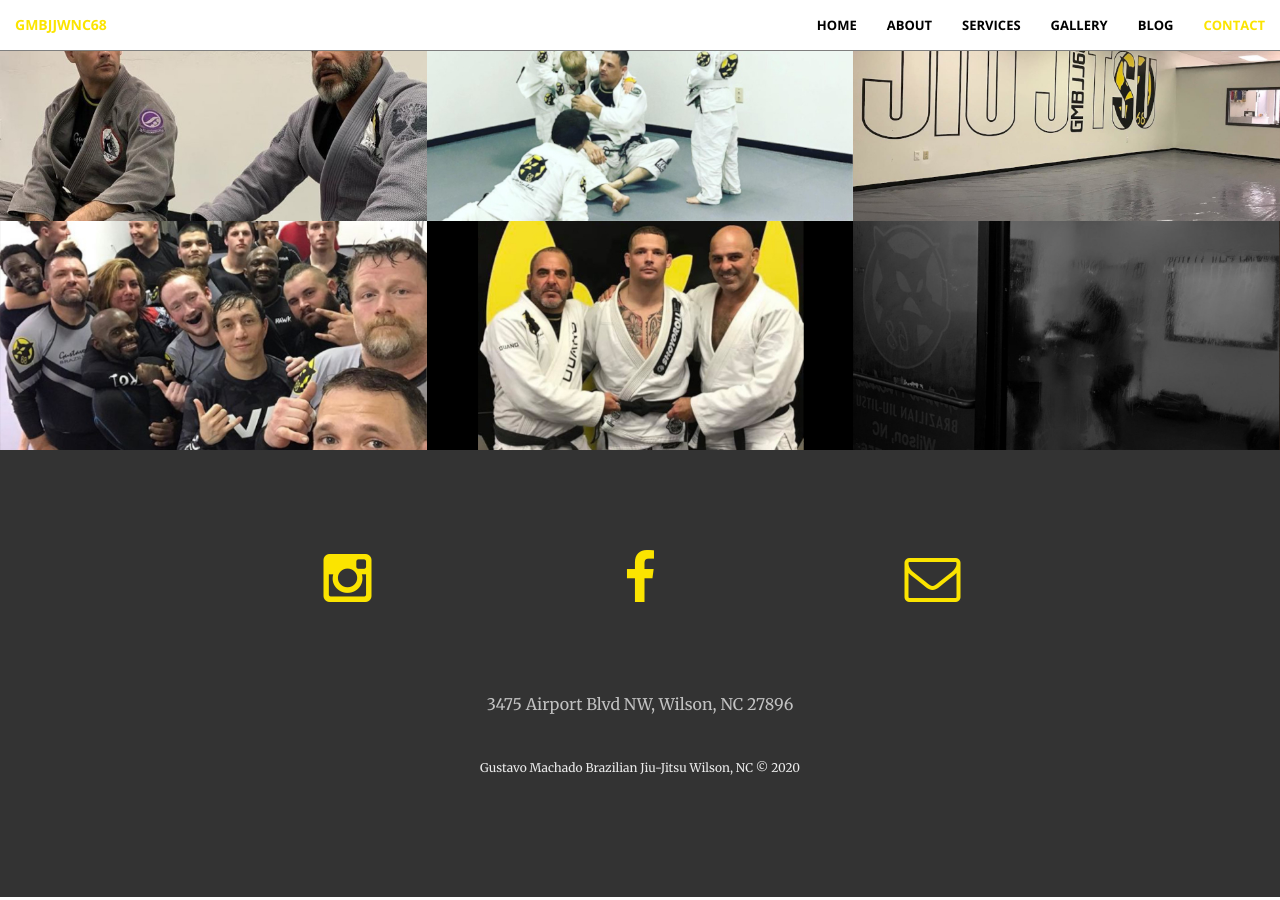
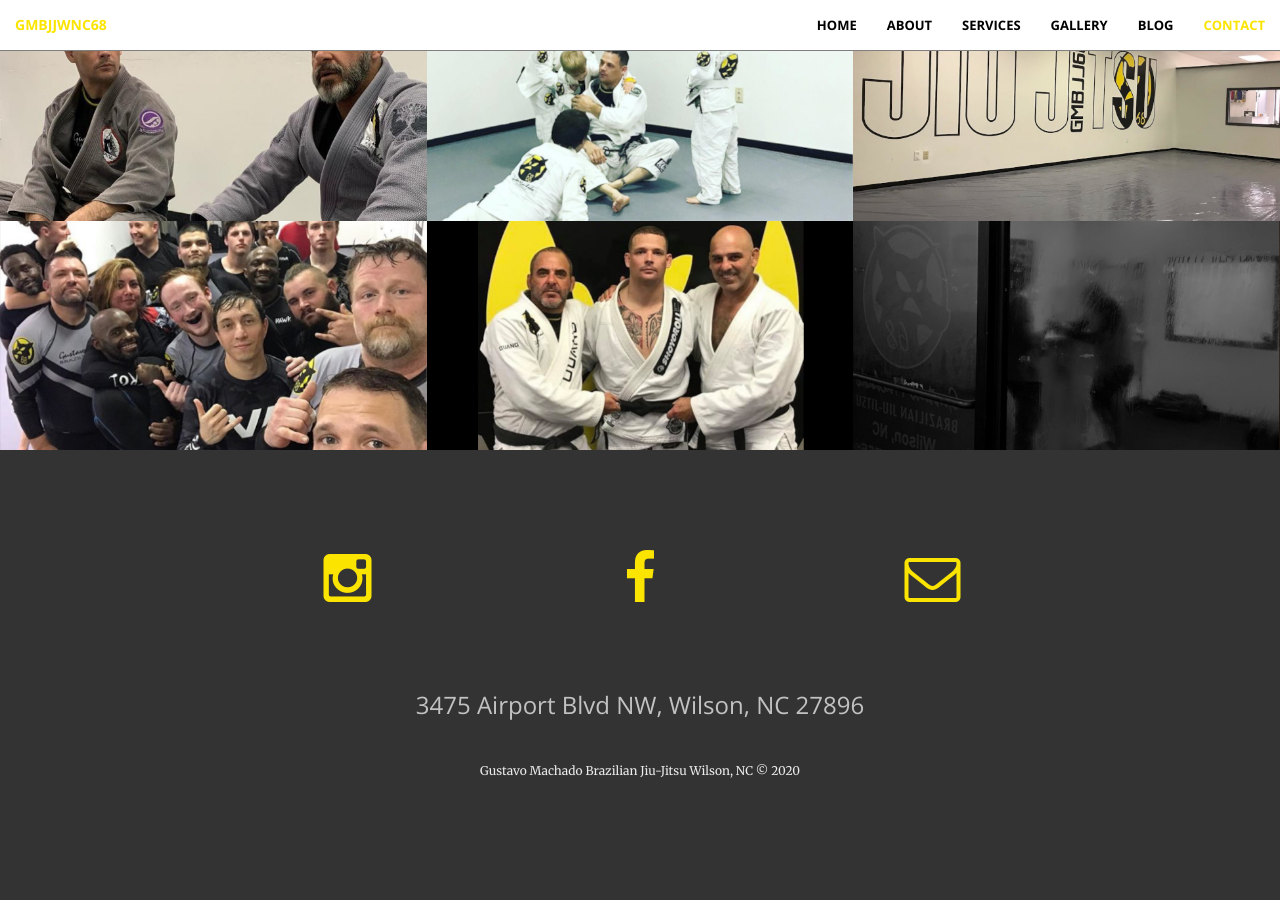
Before and after one commit to gmbjjwnc68/gmbjjwnc68.github.io, a Jekyll site: the page built from index.html, in a window 1280 px wide and 900 px high, scrolled down 2455 px. Built offline with Jekyll 4.4.1, drawn with Linux system fonts in a browser that asks for light colours.

Commit message:
Change address to h3

```diff
--- a/_includes/contact.html
+++ b/_includes/contact.html
@@ -35,7 +35,7 @@
                 <hr class="gray">
                 <hr class="gray">
                 <a target="_blank" rel="noopener noreferrer" href="https://www.google.com/maps/place/Gustavo+Machado+Brazilian+Jiu+Jitsu+Wilson,+NC/@35.7656169,-77.9483881,15z/data=!4m2!3m1!1s0x0:0x9ceee373f6d7056f?sa=X&ved=2ahUKEwj896PpmNDtAhXDrVkKHbkODQsQ_BIwCnoECBUQAw">
-                    <p class="text-faded">3475 Airport Blvd NW, Wilson, NC 27896</p>
+                    <h3 class="text-faded">3475 Airport Blvd NW, Wilson, NC 27896</h3>
                 </a>
                 <hr class="gray">
                 <p class="text-faded2">Gustavo Machado Brazilian Jiu-Jitsu Wilson, NC © 2020</p>
```
